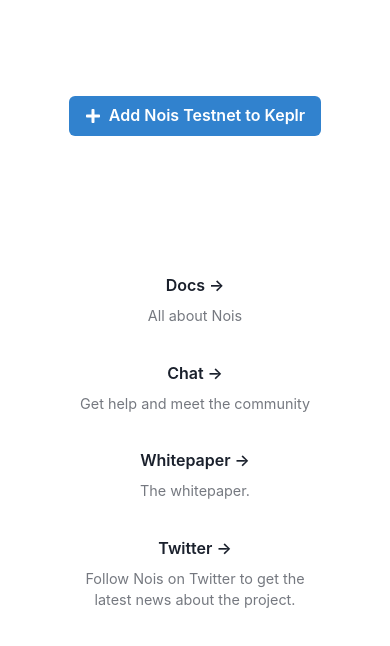
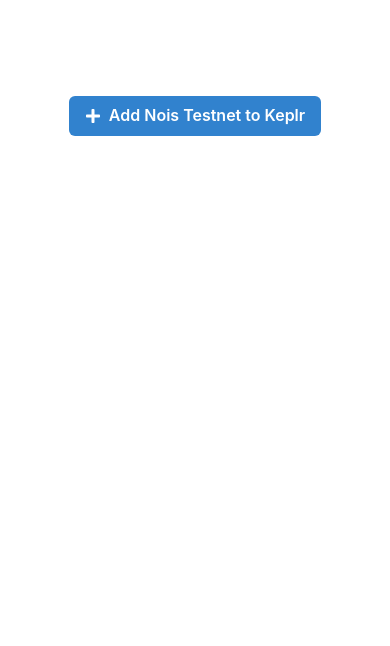
Before and after one commit to noislabs/address-generator, a Next.js app: page / in a window 390 px wide. Shown: the top 646 px of the page. Built offline with nearby package versions, Linux system fonts and the light colour scheme.

Commit message:
Remove links

```diff
--- a/src/pages/index.tsx
+++ b/src/pages/index.tsx
@@ -2,14 +2,21 @@
 import styles from "@/styles/Home.module.css";
 import { noisConfig } from "@/lib/noisConfig";
 import { useState } from "react";
-import { Alert, AlertIcon, AlertTitle, AlertDescription, Button, VStack,
-  useToast } from "@chakra-ui/react";
+import {
+  Alert,
+  AlertIcon,
+  AlertTitle,
+  AlertDescription,
+  Button,
+  VStack,
+  useToast,
+} from "@chakra-ui/react";
 import { FaCheck, FaPlus } from "react-icons/fa";
 
 export default function Home() {
   const [lastError, setLastError] = useState<{ title: string; description: string }>();
   const [installed, setInstalled] = useState(false);
-  const toast = useToast()
+  const toast = useToast();
 
   function addNoisAsSuggestedChain() {
     setLastError(undefined);
@@ -25,12 +32,12 @@
           console.log("Suggested chain installed");
           setInstalled(true);
           toast({
-            title: 'Installed.',
+            title: "Installed.",
             description: "Nois Testnet installed in Keplr.",
-            status: 'success',
+            status: "success",
             duration: 3_000,
             isClosable: true,
-          })
+          });
         },
         (err: any) => {
           console.error(err);
@@ -72,58 +79,6 @@
             </Alert>
           )}
         </VStack>
-
-        <div className={styles.grid}>
-          <a
-            href="https://docs.nois.network"
-            className={styles.card}
-            target="_blank"
-            rel="noopener noreferrer"
-          >
-            <h2>
-              Docs <span>-&gt;</span>
-            </h2>
-            <p>All about Nois</p>
-          </a>
-
-          <a
-            href="https://chat.nois.network"
-            className={styles.card}
-            target="_blank"
-            rel="noopener noreferrer"
-          >
-            <h2>
-              Chat <span>-&gt;</span>
-            </h2>
-            <p>Get help and meet the community</p>
-          </a>
-
-          <a
-            href="https://whitepaper.nois.network"
-            className={styles.card}
-            target="_blank"
-            rel="noopener noreferrer"
-          >
-            <h2>
-              Whitepaper <span>-&gt;</span>
-            </h2>
-            <p>The whitepaper.</p>
-          </a>
-
-          <a
-            href="https://twitter.com/NoisNetwork"
-            className={styles.card}
-            target="_blank"
-            rel="noopener noreferrer"
-          >
-            <h2>
-              Twitter <span>-&gt;</span>
-            </h2>
-            <p>
-              Follow Nois on Twitter to get the latest news about the project.
-            </p>
-          </a>
-        </div>
       </main>
     </>
   );
--- a/src/styles/Home.module.css
+++ b/src/styles/Home.module.css
@@ -46,107 +46,12 @@
   max-width: 100%;
 }
 
-.card {
-  padding: 1rem 1.2rem;
-  border-radius: var(--border-radius);
-  background: rgba(var(--card-rgb), 0);
-  border: 1px solid rgba(var(--card-border-rgb), 0);
-  transition: background 200ms, border 200ms;
-}
-
-.card span {
-  display: inline-block;
-  transition: transform 200ms;
-}
-
-.card h2 {
-  font-weight: 600;
-  margin-bottom: 0.7rem;
-}
-
-.card p {
-  margin: 0;
-  opacity: 0.6;
-  font-size: 0.9rem;
-  line-height: 1.5;
-  max-width: 30ch;
-}
-
 .center {
   display: flex;
   justify-content: center;
   align-items: center;
   position: relative;
   padding: 4rem 0;
-}
-
-.logo,
-.thirteen {
-  position: relative;
-}
-
-.thirteen {
-  display: flex;
-  justify-content: center;
-  align-items: center;
-  width: 75px;
-  height: 75px;
-  padding: 25px 10px;
-  margin-left: 16px;
-  transform: translateZ(0);
-  border-radius: var(--border-radius);
-  overflow: hidden;
-  box-shadow: 0px 2px 8px -1px #0000001a;
-}
-
-.thirteen::before,
-.thirteen::after {
-  content: '';
-  position: absolute;
-  z-index: -1;
-}
-
-/* Conic Gradient Animation */
-.thirteen::before {
-  animation: 6s rotate linear infinite;
-  width: 200%;
-  height: 200%;
-  background: var(--tile-border);
-}
-
-/* Inner Square */
-.thirteen::after {
-  inset: 0;
-  padding: 1px;
-  border-radius: var(--border-radius);
-  background: linear-gradient(
-    to bottom right,
-    rgba(var(--tile-start-rgb), 1),
-    rgba(var(--tile-end-rgb), 1)
-  );
-  background-clip: content-box;
-}
-
-/* Enable hover only on non-touch devices */
-@media (hover: hover) and (pointer: fine) {
-  .card:hover {
-    background: rgba(var(--card-rgb), 0.1);
-    border: 1px solid rgba(var(--card-border-rgb), 0.15);
-  }
-
-  .card:hover span {
-    transform: translateX(4px);
-  }
-}
-
-@media (prefers-reduced-motion) {
-  .thirteen::before {
-    animation: none;
-  }
-
-  .card:hover span {
-    transform: none;
-  }
 }
 
 /* Mobile */
@@ -160,14 +65,6 @@
     margin-bottom: 120px;
     max-width: 320px;
     text-align: center;
-  }
-
-  .card {
-    padding: 1rem 2.5rem;
-  }
-
-  .card h2 {
-    margin-bottom: 0.5rem;
   }
 
   .center {
@@ -233,17 +130,6 @@
   }
 }
 
-@media (prefers-color-scheme: dark) {
-  .vercelLogo {
-    filter: invert(1);
-  }
-
-  .logo,
-  .thirteen img {
-    filter: invert(1) drop-shadow(0 0 0.3rem #ffffff70);
-  }
-}
-
 @keyframes rotate {
   from {
     transform: rotate(360deg);
```
